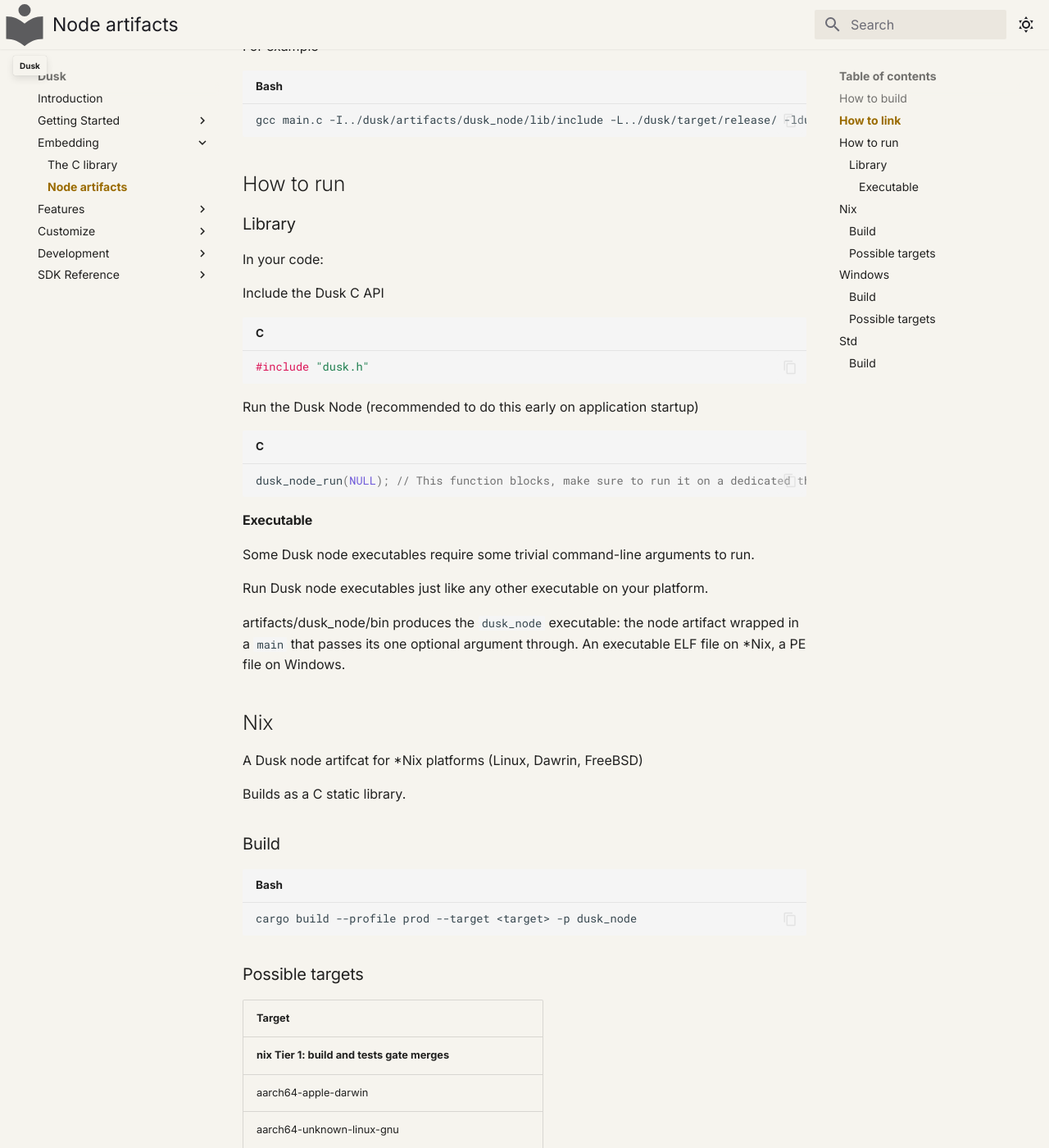
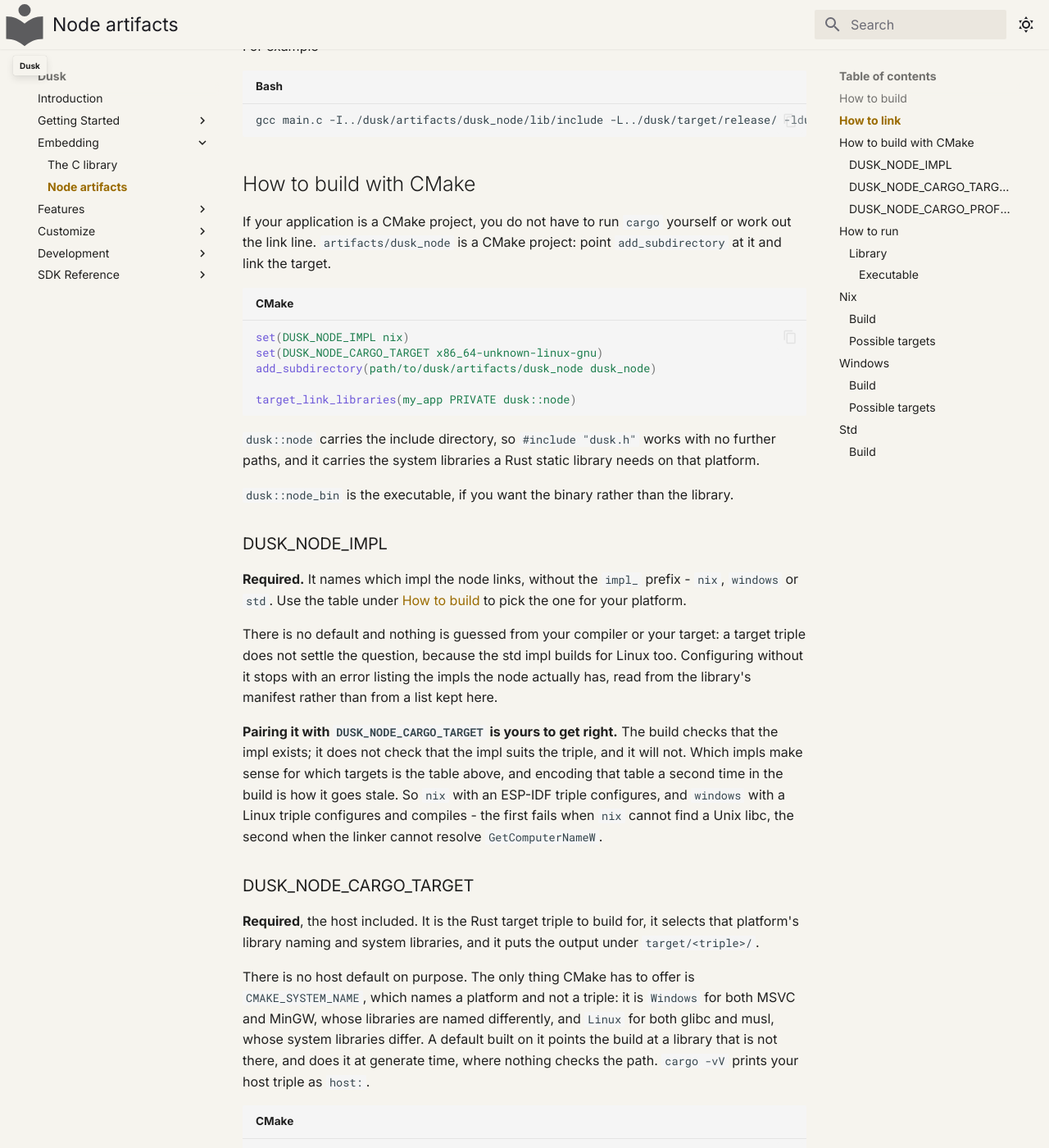
Before and after one commit to tomerze/dusk, an MkDocs documentation site: the page built from docs/docs/embedding/node-artifacts.md, in a window 1280 px wide and 1400 px high, scrolled down 2281 px. Shown: the whole window at 82% size. Built offline with MkDocs 1.6.1 and Material for MkDocs 9.7.7, drawn with Linux system fonts in a browser that asks for light colours; comment, search, counter and statistics services are not loaded; some of the changed text lies outside the part shown.

Commit message:
Update docs for building the node with CMake
The artifacts page told a reader to run cargo and then hand-write a link line, which is the work `artifacts/dusk_node/CMakeLists.txt` exists to save a CMake application. It now documents the CMake project alongside the other two routes: the `add_subdirectory` and `target_link_libraries` a consumer writes, and what each cache variable settles.

`DUSK_NODE_IMPL` gets a section of its own, because it is required and nothing infers it from the compiler or the target. That is where its one-line description in the lists file sends a reader who runs `ccmake` and wants to know what to set.

````diff
--- a/docs/docs/embedding/node-artifacts.md
+++ b/docs/docs/embedding/node-artifacts.md
@@ -60,6 +60,71 @@ For example
 ```bash
 gcc main.c -I../dusk/artifacts/dusk_node/lib/include -L../dusk/target/release/ -ldusk_node
 ```
+
+## How to build with CMake
+
+If your application is a CMake project, you do not have to run `cargo` yourself
+or work out the link line. `artifacts/dusk_node` is a CMake project: point
+`add_subdirectory` at it and link the target.
+
+```cmake
+set(DUSK_NODE_IMPL nix)
+set(DUSK_NODE_CARGO_TARGET x86_64-unknown-linux-gnu)
+add_subdirectory(path/to/dusk/artifacts/dusk_node dusk_node)
+
+target_link_libraries(my_app PRIVATE dusk::node)
+```
+
+`dusk::node` carries the include directory, so `#include "dusk.h"` works with no
+further paths, and it carries the system libraries a Rust static library needs
+on that platform.
+
+`dusk::node_bin` is the executable, if you want the binary rather than the
+library.
+
+### DUSK_NODE_IMPL
+
+**Required.** It names which impl the node links, without the `impl_` prefix -
+`nix`, `windows` or `std`. Use the table under [How to build](#how-to-build) to
+pick the one for your platform.
+
+There is no default and nothing is guessed from your compiler or your target: a
+target triple does not settle the question, because the std impl builds for
+Linux too. Configuring without it stops with an error listing the impls the node
+actually has, read from the library's manifest rather than from a list kept
+here.
+
+**Pairing it with `DUSK_NODE_CARGO_TARGET` is yours to get right.** The build
+checks that the impl exists; it does not check that the impl suits the triple,
+and it will not. Which impls make sense for which targets is the table above,
+and encoding that table a second time in the build is how it goes stale. So
+`nix` with an ESP-IDF triple configures, and `windows` with a Linux triple
+configures and compiles - the first fails when `nix` cannot find a Unix libc,
+the second when the linker cannot resolve `GetComputerNameW`.
+
+### DUSK_NODE_CARGO_TARGET
+
+**Required**, the host included. It is the Rust target triple to build for, it
+selects that platform's library naming and system libraries, and it puts the
+output under `target/<triple>/`.
+
+There is no host default on purpose. The only thing CMake has to offer is
+`CMAKE_SYSTEM_NAME`, which names a platform and not a triple: it is `Windows`
+for both MSVC and MinGW, whose libraries are named differently, and `Linux` for
+both glibc and musl, whose system libraries differ. A default built on it points
+the build at a library that is not there, and does it at generate time, where
+nothing checks the path. `cargo -vV` prints your host triple as `host:`.
+
+```cmake
+set(DUSK_NODE_CARGO_TARGET riscv32imc-esp-espidf)
+set(DUSK_NODE_IMPL std)
+```
+
+### DUSK_NODE_CARGO_PROFILE
+
+The cargo profile, empty to follow `CMAKE_BUILD_TYPE`: `Debug` takes cargo's
+`dev`, `MinSizeRel` takes `prod`, and anything else takes `release`. Set it to
+name a profile directly.
 
 ## How to run
 
````
